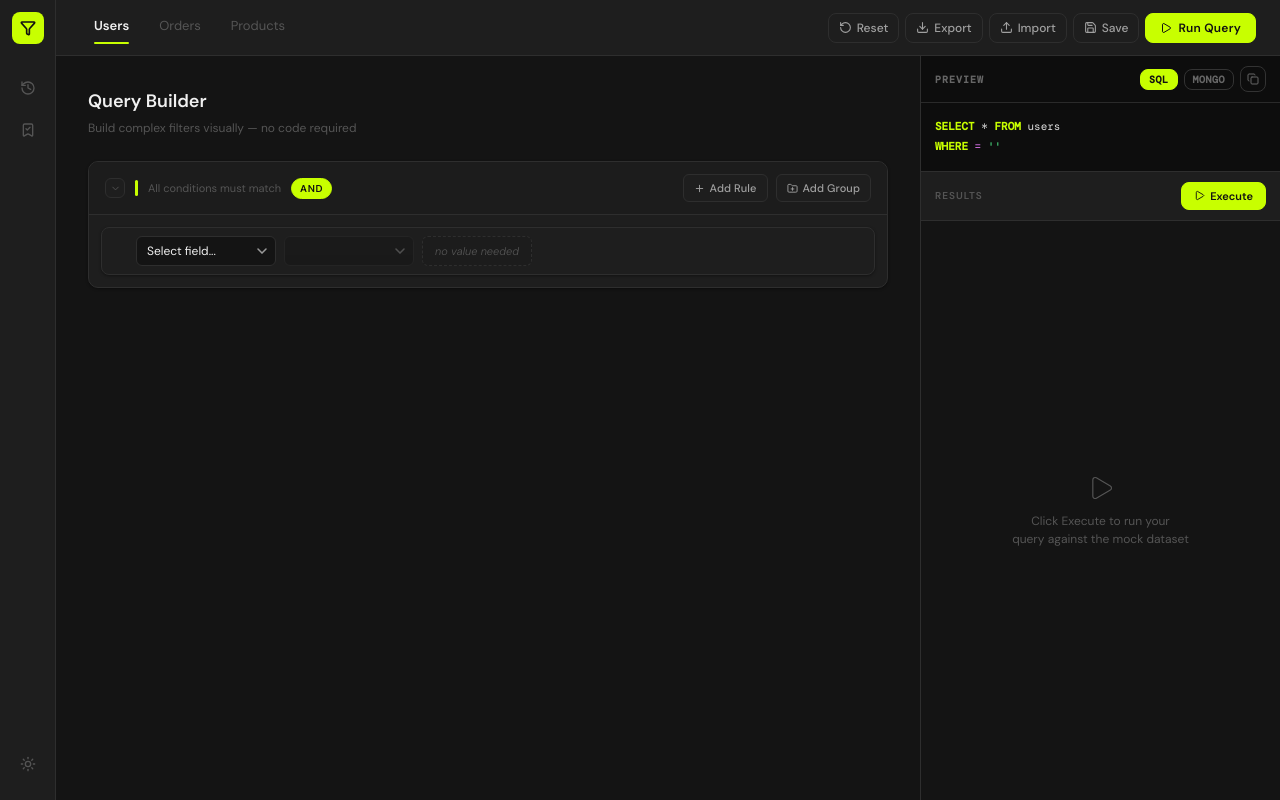
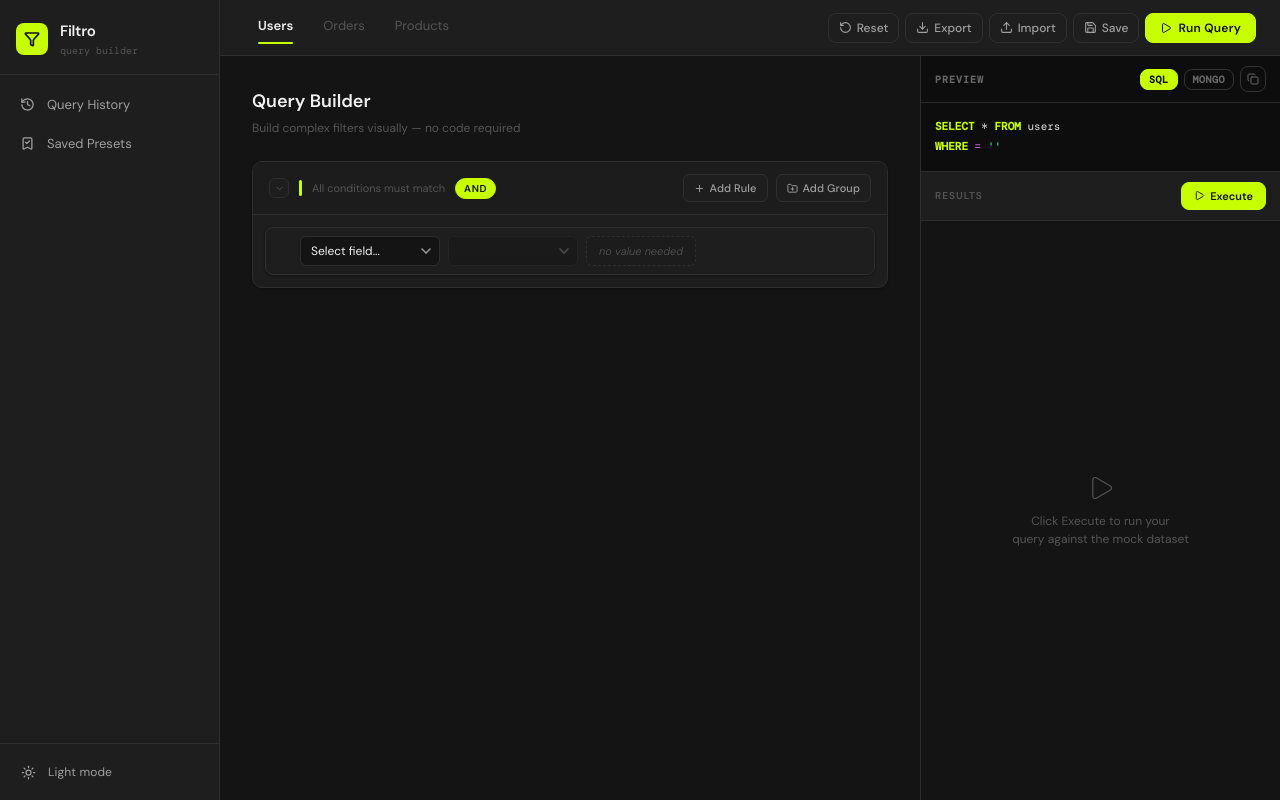
Before and after one commit to JasmineODaniel/Filtro, a Next.js app: page / in a window 1280 px wide. Built offline with nearby package versions, Linux system fonts and the light colour scheme.

Commit message:
feat: Sidebar with Filtro wordmark, NavItem, theme toggle

```diff
--- a/src/components/builder/Sidebar.tsx
+++ b/src/components/builder/Sidebar.tsx
@@ -5,8 +5,58 @@ import { useQueryStore } from '@/store'
 import { History, BookmarkCheck, Sun, Moon, Filter } from 'lucide-react'
 import HistoryPanel from './HistoryPanel'
 import PresetsPanel from './PresetsPanel'
+import { Button } from '@/components/ui/Button'
 
 type Panel = 'history' | 'presets' | null
+
+interface NavItemProps {
+  icon: React.ReactNode
+  label: string
+  active: boolean
+  onClick: () => void
+}
+
+function NavItem({ icon, label, active, onClick }: NavItemProps) {
+  return (
+    <button
+      onClick={onClick}
+      aria-pressed={active}
+      aria-label={label}
+      style={{
+        display: 'flex',
+        alignItems: 'center',
+        gap: 'var(--space-3)',
+        padding: 'var(--space-2) var(--space-3)',
+        borderRadius: 'var(--radius)',
+        border: 'none',
+        backgroundColor: active ? 'var(--accent)' : 'transparent',
+        color: active ? 'var(--accent-text)' : 'var(--text-secondary)',
+        fontSize: '13px',
+        fontWeight: active ? 600 : 400,
+        fontFamily: 'var(--font-sans)',
+        cursor: 'pointer',
+        transition: 'all 0.15s ease',
+        textAlign: 'left',
+        width: '100%',
+      }}
+      onMouseEnter={e => {
+        if (!active) {
+          e.currentTarget.style.backgroundColor = 'var(--bg-secondary)'
+          e.currentTarget.style.color = 'var(--text-primary)'
+        }
+      }}
+      onMouseLeave={e => {
+        if (!active) {
+          e.currentTarget.style.backgroundColor = 'transparent'
+          e.currentTarget.style.color = 'var(--text-secondary)'
+        }
+      }}
+    >
+      {icon}
+      {label}
+    </button>
+  )
+}
 
 export default function Sidebar() {
   const { toggleTheme, theme } = useQueryStore()
@@ -20,19 +70,26 @@ export default function Sidebar() {
     <div style={{ display: 'flex', flexShrink: 0 }}>
       <div
         style={{
-          width: '56px',
+          width: '220px',
           borderRight: '1px solid var(--border)',
           backgroundColor: 'var(--surface)',
           display: 'flex',
           flexDirection: 'column',
-          alignItems: 'center',
-          paddingTop: '12px',
-          paddingBottom: '16px',
-          gap: '4px',
           flexShrink: 0,
+          boxShadow: 'var(--shadow)',
         }}
       >
         <div
+          style={{
+            padding: 'var(--space-5) var(--space-4) var(--space-4)',
+            borderBottom: '1px solid var(--border)',
+            display: 'flex',
+            alignItems: 'center',
+            gap: 'var(--space-3)',
+          }}
+        >
+          <div
+            aria-hidden="true"
             style={{
               width: '32px',
               height: '32px',
@@ -41,69 +98,75 @@ export default function Sidebar() {
               display: 'flex',
               alignItems: 'center',
               justifyContent: 'center',
-            marginBottom: '20px',
               flexShrink: 0,
             }}
           >
             <Filter size={16} color="var(--accent-text)" strokeWidth={2.5} />
           </div>
-
-        <div style={{ flex: 1, display: 'flex', flexDirection: 'column', gap: '2px', width: '100%', alignItems: 'center' }}>
-          {[
-            { id: 'history' as Panel, icon: <History size={16} />, label: 'History' },
-            { id: 'presets' as Panel, icon: <BookmarkCheck size={16} />, label: 'Presets' },
-          ].map(item => (
-            <button
-              key={item.id}
-              title={item.label}
-              onClick={() => togglePanel(item.id)}
+          <div>
+            <div
               style={{
-                width: '40px',
-                height: '40px',
-                borderRadius: 'var(--radius)',
-                border: 'none',
-                backgroundColor: activePanel === item.id ? 'var(--accent)' : 'transparent',
-                color: activePanel === item.id ? 'var(--accent-text)' : 'var(--text-muted)',
-                display: 'flex',
-                alignItems: 'center',
-                justifyContent: 'center',
-                cursor: 'pointer',
-                transition: 'all 0.15s ease',
-                flexShrink: 0,
-              }}
-              onMouseEnter={e => {
-                if (activePanel !== item.id) {
-                  e.currentTarget.style.backgroundColor = 'var(--bg-secondary)'
-                  e.currentTarget.style.color = 'var(--text-primary)'
-                }
-              }}
-              onMouseLeave={e => {
-                if (activePanel !== item.id) {
-                  e.currentTarget.style.backgroundColor = 'transparent'
-                  e.currentTarget.style.color = 'var(--text-muted)'
-                }
+                fontSize: '15px',
+                fontWeight: 700,
+                color: 'var(--text-primary)',
+                letterSpacing: '-0.02em',
               }}
             >
-              {item.icon}
-            </button>
-          ))}
+              Filtro
+            </div>
+            <div
+              style={{
+                fontSize: '10px',
+                color: 'var(--text-muted)',
+                fontFamily: 'var(--font-mono)',
+              }}
+            >
+              query builder
+            </div>
+          </div>
         </div>
 
-        <button
-          title={theme === 'dark' ? 'Light mode' : 'Dark mode'}
+        <nav
+          aria-label="Sidebar navigation"
+          style={{
+            flex: 1,
+            padding: 'var(--space-3) var(--space-2)',
+            display: 'flex',
+            flexDirection: 'column',
+            gap: 'var(--space-1)',
+          }}
+        >
+          <NavItem
+            icon={<History size={15} />}
+            label="Query History"
+            active={activePanel === 'history'}
+            onClick={() => togglePanel('history')}
+          />
+          <NavItem
+            icon={<BookmarkCheck size={15} />}
+            label="Saved Presets"
+            active={activePanel === 'presets'}
+            onClick={() => togglePanel('presets')}
+          />
+        </nav>
+
+        <div
+          style={{
+            padding: 'var(--space-3) var(--space-2)',
+            borderTop: '1px solid var(--border)',
+          }}
+        >
+          <Button
+            variant="ghost"
+            size="md"
+            label={theme === 'dark' ? 'Switch to light mode' : 'Switch to dark mode'}
             onClick={toggleTheme}
             style={{
-            width: '40px',
-            height: '40px',
-            borderRadius: 'var(--radius)',
-            border: 'none',
-            backgroundColor: 'transparent',
-            color: 'var(--text-muted)',
-            display: 'flex',
-            alignItems: 'center',
-            justifyContent: 'center',
-            cursor: 'pointer',
-            transition: 'all 0.15s ease',
+              width: '100%',
+              justifyContent: 'flex-start',
+              gap: 'var(--space-3)',
+              color: 'var(--text-secondary)',
+              padding: 'var(--space-2) var(--space-3)',
             }}
             onMouseEnter={e => {
               e.currentTarget.style.backgroundColor = 'var(--bg-secondary)'
@@ -111,11 +174,13 @@ export default function Sidebar() {
             }}
             onMouseLeave={e => {
               e.currentTarget.style.backgroundColor = 'transparent'
-            e.currentTarget.style.color = 'var(--text-muted)'
+              e.currentTarget.style.color = 'var(--text-secondary)'
             }}
           >
-          {theme === 'dark' ? <Sun size={16} /> : <Moon size={16} />}
-        </button>
+            {theme === 'dark' ? <Sun size={15} /> : <Moon size={15} />}
+            {theme === 'dark' ? 'Light mode' : 'Dark mode'}
+          </Button>
+        </div>
       </div>
 
       {activePanel && (
@@ -129,6 +194,8 @@ export default function Sidebar() {
             overflow: 'hidden',
             animation: 'slideIn 0.15s ease',
           }}
+          role="complementary"
+          aria-label={activePanel === 'history' ? 'Query history panel' : 'Saved presets panel'}
         >
           {activePanel === 'history' && <HistoryPanel />}
           {activePanel === 'presets' && <PresetsPanel />}
```
Lines whose indentation alone changed are shown as unchanged.
